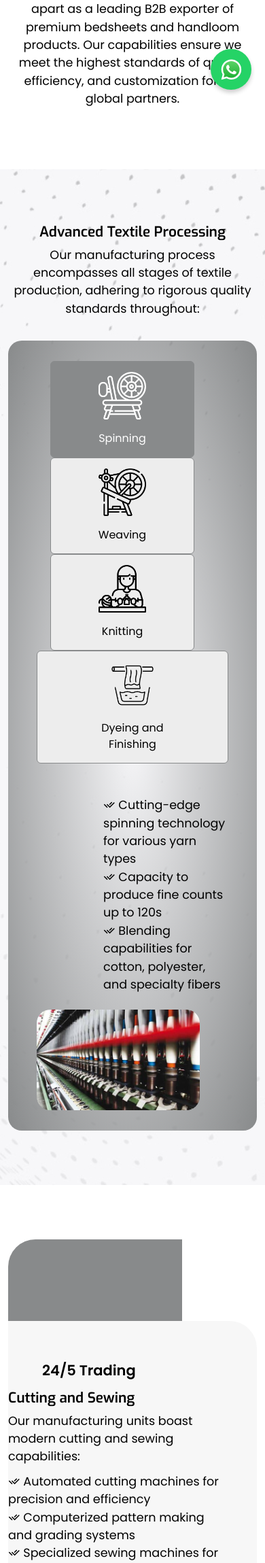
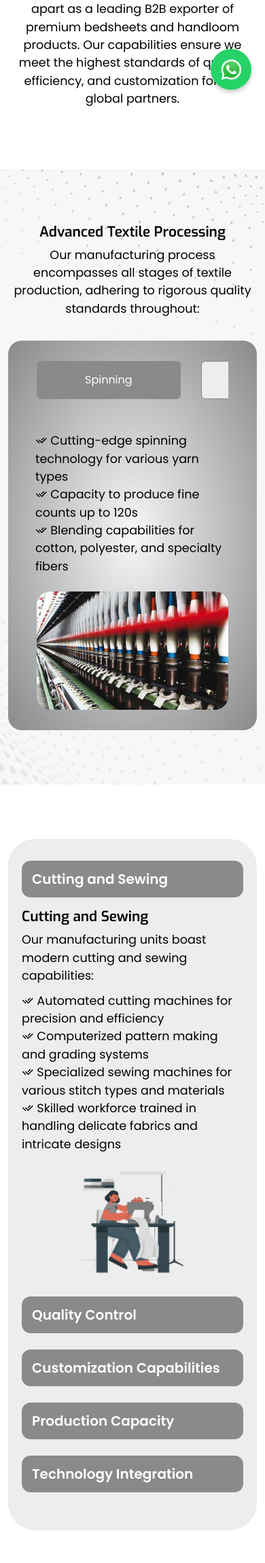
Before and after one commit to akkushwaha7834/gauravi-international, a PHP site: page /manufacturing-capabilities.php in a window 390 px wide. Shown: the part 692-2991 px from the top of the page at 68% size. Run offline with PHP 8.4, Linux system fonts and the light colour scheme.

Commit message:
Manufacturing Page done

```diff
--- a/about-us.php
+++ b/about-us.php
@@ -241,7 +241,7 @@
                 </p>
             </div>
         </div>
-        <div class="row mt-4">
+        <div class="row g-4 mt-4">
             <div class="col-lg-3 col-md-6 col-sm-6">
                 <div class="our-team">
                     <div class="pic">
--- a/assets/css/responsive.css
+++ b/assets/css/responsive.css
@@ -9,6 +9,32 @@
 
     .pdt-info {
         margin: 0 0 0 0;
+    }
+    .tabs-sec-two .tabs-content-two>.tab-pane {
+        display: block !important;
+        opacity: 1 !important;
+    }
+        .tabs-content-two {
+        padding: 12px 0px;
+    }
+        .tab-btns {
+        display: none;
+    }
+    .tabs-sec-two {
+        background: var(--theme-secondary);
+        padding: 20px;
+    }
+    .tabs-box:before{
+        background: var(--theme-secondary);
+    }
+        .tabs-content-two .accordion-item {
+        margin-bottom: 1.5rem;
+    }
+    .pad-left{
+        padding-left: 10px;
+    }
+    .manu-images{
+        width: 100%;
     }
 }
 
@@ -22,3 +48,16 @@
         display: none;
     }
 }
+@media (max-width: 767.98px) {
+    .top-traded-markets button {
+        text-align: left;
+        font-size: 20px;
+        border-radius: 13px 13px 13px 13px !important;
+        background: var(--theme-primary) !important;
+        border-right: none;
+        padding: 15px 15px 15px 15px;
+        color: #fff !important;
+        margin-bottom: 1rem;
+        border-right: none !important;
+    }
+}
--- a/assets/css/style-new.css
+++ b/assets/css/style-new.css
@@ -711,7 +711,7 @@ section.mission_visionn {
 .tabs-content-two:before {
     position: absolute;
     content: '';
-    background: #F7F7F7;
+    background: var(--theme-secondary);
     border-radius: 40px;
     width: calc(100% + 87px);
     height: 100%;
--- a/include/header.php
+++ b/include/header.php
@@ -23,6 +23,8 @@
   <!-- Custom Style File -->
   <link rel="stylesheet" href="assets/css/style.css">
   <link rel="stylesheet" href="assets/css/style-new.css">
+  <link rel="stylesheet" href="assets/css/responsive.css">
+
   <link href="https://unpkg.com/aos@2.3.1/dist/aos.css" rel="stylesheet">
   <script src="https://unpkg.com/@lottiefiles/lottie-player@latest/dist/lottie-player.js"></script>
 </head>
--- a/manufacturing-capabilities.php
+++ b/manufacturing-capabilities.php
@@ -66,7 +66,7 @@
                   </li>
                   <li class="nav-item" role="presentation">
                     <button class="nav-link img-boxx" id="pills-dying-tab" data-bs-toggle="pill" data-bs-target="#pills-dying" type="button" role="tab" aria-controls="pills-dying" aria-selected="false">
-                        <img src="assets/images/dyeing.png" class="img-fluid mb-3"> Dyeing and Finishing
+                        <img src="assets/images/dyeing.png" class="img-fluid mb-3"> Dyeing
                     </button>
                   </li>
                 </ul>
@@ -201,7 +201,7 @@
                      <div class="tab-content tabs-content-two position-relative h-100" id="myTabContent">
                         <div class="tab-pane accordion-item fade show active" id="cutting" role="tabpanel" aria-labelledby="cutting-tab">
                            <h2 class="accordion-header mobile-btn d-lg-none" id="headingForex">
-                              <button class="accordion-button gap-4" type="button" data-bs-toggle="collapse" data-bs-target="#collapseForex" aria-expanded="true" aria-controls="collapseForex">24/5 Trading </button>
+                              <button class="accordion-button gap-4" type="button" data-bs-toggle="collapse" data-bs-target="#collapseForex" aria-expanded="true" aria-controls="collapseForex">Cutting and Sewing </button>
                            </h2>
                            <div id="collapseForex" class="accordion-collapse collapse show" aria-labelledby="headingForex" data-bs-parent="#myTabContent">
                               <div class="accordion-body">
@@ -230,7 +230,7 @@
                         </div>
                         <div class="tab-pane accordion-item fade" id="quality" role="tabpanel" aria-labelledby="quality-tab">
                            <h2 class="accordion-header  mobile-btn d-lg-none" id="headingCommodities">
-                              <button class="accordion-button collapsed" type="button" data-bs-toggle="collapse" data-bs-target="#collapseCommodities" aria-expanded="false" aria-controls="collapseCommodities">Transparent Costs </button>
+                              <button class="accordion-button collapsed" type="button" data-bs-toggle="collapse" data-bs-target="#collapseCommodities" aria-expanded="false" aria-controls="collapseCommodities">Quality Control</button>
                            </h2>
                            <div id="collapseCommodities" class="accordion-collapse collapse d-lg-block" aria-labelledby="headingCommodities" data-bs-parent="#myTabContent">
                               <div class="accordion-body">
@@ -254,7 +254,7 @@
                         </div>
                         <div class="tab-pane accordion-item fade" id="Customization" role="tabpanel" aria-labelledby="Customization-tab">
                            <h2 class="accordion-header  mobile-btn d-lg-none" id="headingIndices">
-                              <button class="accordion-button collapsed" type="button" data-bs-toggle="collapse" data-bs-target="#collapseIndices" aria-expanded="false" aria-controls="collapseIndices">Versatile Market Opportunities </button>
+                              <button class="accordion-button collapsed" type="button" data-bs-toggle="collapse" data-bs-target="#collapseIndices" aria-expanded="false" aria-controls="collapseIndices">Customization Capabilities </button>
                            </h2>
                            <div id="collapseIndices" class="accordion-collapse collapse d-lg-block" aria-labelledby="headingIndices" data-bs-parent="#myTabContent">
                               <div class="accordion-body">
@@ -284,9 +284,9 @@
                         </div>
                         <div class="tab-pane accordion-item fade" id="Production" role="tabpanel" aria-labelledby="Production-tab">
                            <h2 class="accordion-header  mobile-btn d-lg-none" id="headingIndices">
-                              <button class="accordion-button collapsed" type="button" data-bs-toggle="collapse" data-bs-target="#collapseIndices" aria-expanded="false" aria-controls="collapseIndices">Production Capacity </button>
+                              <button class="accordion-button collapsed" type="button" data-bs-toggle="collapse" data-bs-target="#collapseProduction" aria-expanded="false" aria-controls="collapseProduction">Production Capacity </button>
                            </h2>
-                           <div id="collapseIndices" class="accordion-collapse collapse d-lg-block" aria-labelledby="headingIndices" data-bs-parent="#myTabContent">
+                           <div id="collapseProduction" class="accordion-collapse collapse d-lg-block" aria-labelledby="headingIndices" data-bs-parent="#myTabContent">
                               <div class="accordion-body">
                                  <h3 class="tab-content-title">Production Capacity</h3>
                                  <p class="">
@@ -311,9 +311,9 @@
                         </div>
                         <div class="tab-pane accordion-item fade" id="Technology" role="tabpanel" aria-labelledby="Technology-tab">
                            <h2 class="accordion-header  mobile-btn d-lg-none" id="headingIndices">
-                              <button class="accordion-button collapsed" type="button" data-bs-toggle="collapse" data-bs-target="#collapseIndices" aria-expanded="false" aria-controls="collapseIndices">Technology </button>
+                              <button class="accordion-button collapsed" type="button" data-bs-toggle="collapse" data-bs-target="#collapseTech" aria-expanded="false" aria-controls="collapseTech">Technology Integration </button>
                            </h2>
-                           <div id="collapseIndices" class="accordion-collapse collapse d-lg-block" aria-labelledby="headingIndices" data-bs-parent="#myTabContent">
+                           <div id="collapseTech" class="accordion-collapse collapse d-lg-block" aria-labelledby="headingIndices" data-bs-parent="#myTabContent">
                               <div class="accordion-body">
                                  <h3 class="tab-content-title">Technology Integration</h3>
                                  <p class="">
```
